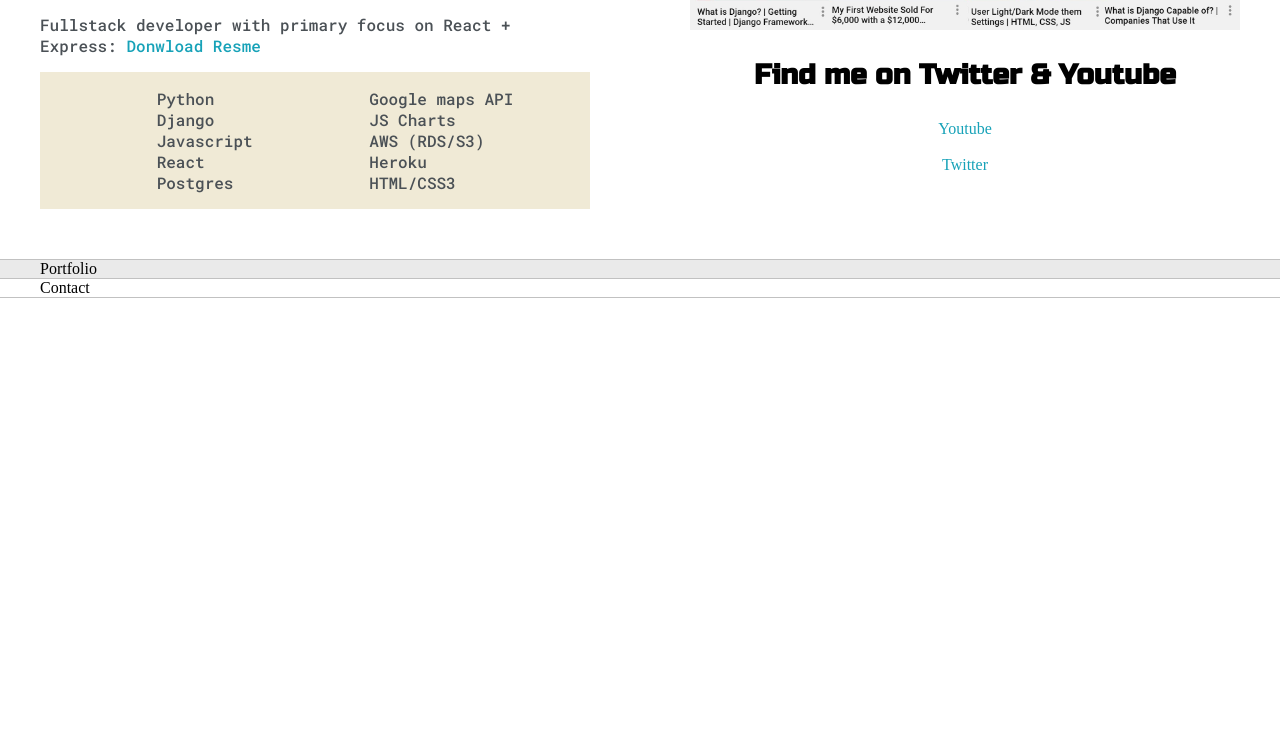
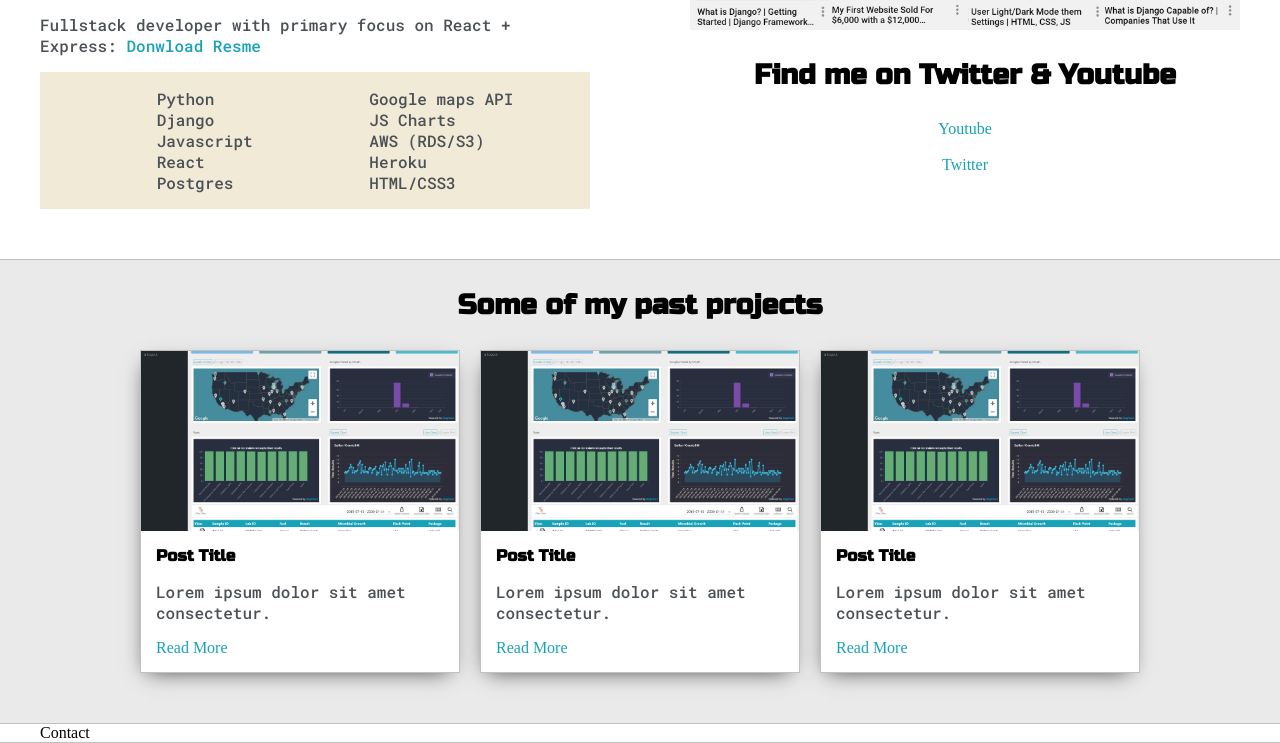
Before and after one commit to yeasin-hossain/Yeasin, a plain HTML site: page index.html in a window 1280 px wide. Shown: the part 1053-1796 px from the top of the page. Before the commit the page ends 1351 px from the top, so only its background shows below. Drawn offline with Linux system fonts and the light colour scheme.

Commit message:
project section end

```diff
--- a/app.css
+++ b/app.css
@@ -241,6 +241,40 @@ h6{font-size: 16px;}
     width: 100%;
 }
 
+.post-wrapper{
+    display: grid;
+    grid-template-columns: repeat(auto-fit, 320px);
+    gap: 20px;
+    justify-content: center;
+    padding-bottom: 50px;
+}
+
+.post{
+    border: 1px solid var(--borderColor);
+    box-shadow: -2px 7px 21px -9px rgba(0, 0, 0, 0.75);
+}
+.thumbnail{
+    display: block;
+    width: 100%;
+    height: 180px;
+    object-fit: cover;
+}
+
+.post-preview{
+    background-color: #fff;
+    padding: 15px;
+}
+
+.post-title{
+    color: black;
+    margin: 0;
+}
+.post-intro{
+    color: #4b5156;
+    font-size: 16px;
+}
+
+
 @media screen and (max-width:1200px){
     .main-container{
         width: 95%;
--- a/index.html
+++ b/index.html
@@ -103,7 +103,45 @@
 
     <section class="s1">
         <div class="main-container">
-            Portfolio
+            <h3 style="text-align: center;">Some of my past projects</h3>
+
+            <div class="post-wrapper">
+
+                <div>
+                    <div class="post">
+                        <img class="thumbnail" src="images/customer-dash.jpg" alt="">
+                        <div class="post-preview">
+                            <h6 class="post-title">Post Title</h6>
+                            <p class="post-intro">Lorem ipsum dolor sit amet consectetur.</p>
+                            <a href="#">Read More</a>
+                        </div>
+                    </div>
+                </div>
+
+                <div>
+                        <div class="post">
+                            <img class="thumbnail" src="images/customer-dash.jpg" alt="">
+                            <div class="post-preview">
+                                <h6 class="post-title">Post Title</h6>
+                                <p class="post-intro">Lorem ipsum dolor sit amet consectetur.</p>
+                                <a href="#">Read More</a>
+                            </div>
+                        </div>
+                 </div>
+
+                 <div>
+                        <div class="post">
+                            <img class="thumbnail" src="images/customer-dash.jpg" alt="">
+                            <div class="post-preview">
+                                <h6 class="post-title">Post Title</h6>
+                                <p class="post-intro">Lorem ipsum dolor sit amet consectetur.</p>
+                                <a href="#">Read More</a>
+                            </div>
+                        </div>
+                 </div>
+
+            </div>
+
         </div>
     </section>
 
```
Also changed, not shown: images/customer-dash.jpg (added).
